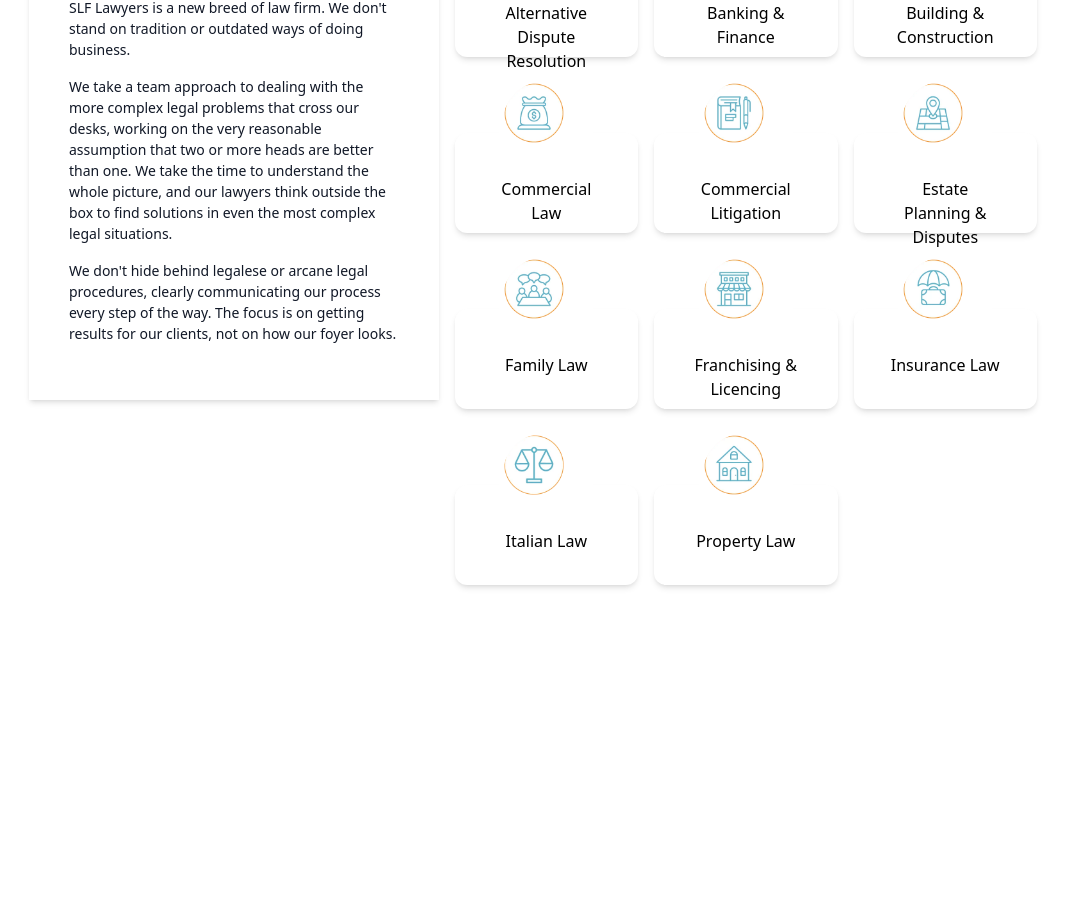
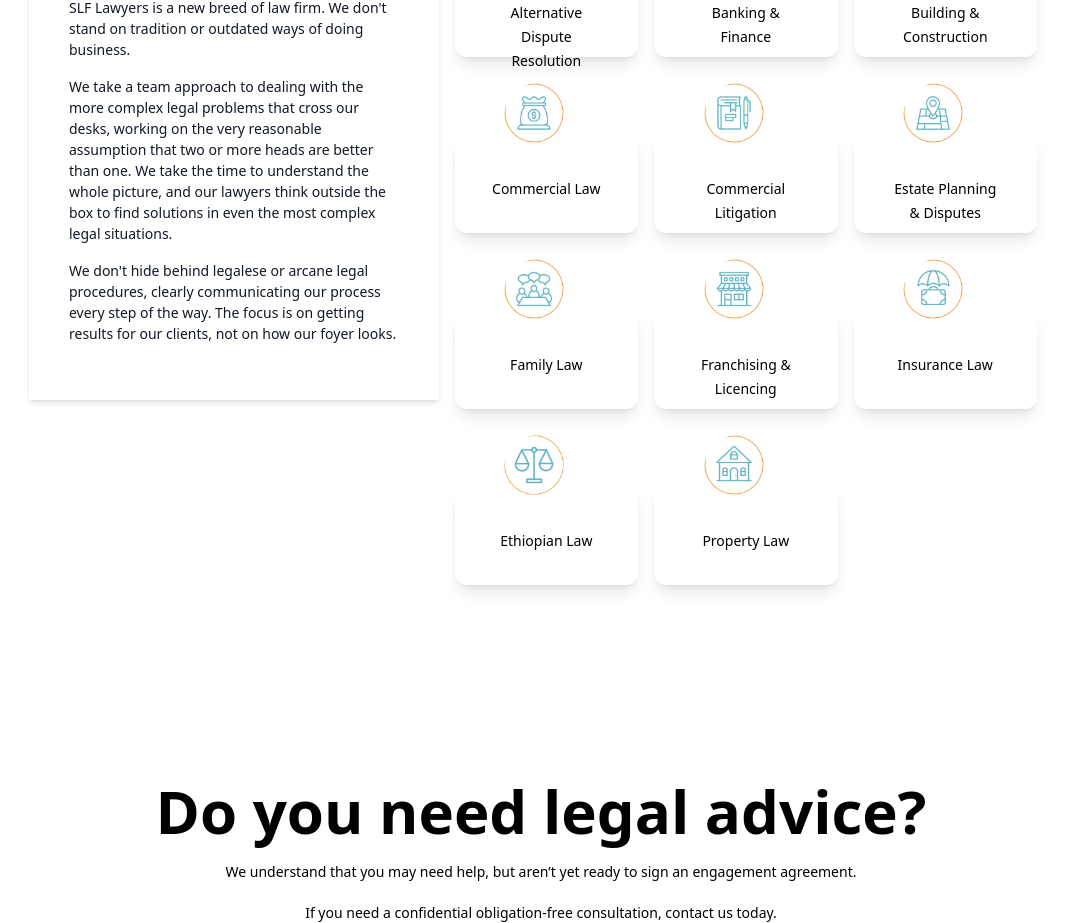
Before and after one commit to abenooo/lawyer_public_site, a Next.js app: page /about in a window 1280 px wide. Shown: the part 859-1782 px from the top of the page, without its empty margins (99-1167 px from the left). Before the commit the page ends 1640 px from the top, so only its background shows below. Built offline with nearby package versions, Linux system fonts and the light colour scheme.

Commit message:
Add legal advice section

```diff
--- a/pages/about.jsx
+++ b/pages/about.jsx
@@ -31,7 +31,7 @@ const About = () => {
       image: "/assets/about/Franchising & Licencing.webp",
     },
     { name: "Insurance Law", image: "/assets/about/Insurance Law.webp" },
-    { name: "Italian Law", image: "/assets/about/Italian Law.webp" },
+    { name: "Ethiopian Law", image: "/assets/about/Italian Law.webp" },
     { name: "Property Law", image: "/assets/about/Property Law.webp" },
   ];
 
@@ -104,7 +104,7 @@ const About = () => {
                     .toLowerCase()}`}
                 >
                   <div
-                    className="relative mb-9 rounded-xl py-8 px-7 bg-white shadow-md transition-all hover:shadow-lg sm:p-9 lg:px-6 xl:px-9"
+                    className="relative mb-9 rounded-xl py-8 px-7 bg-white shadow-lg transition-all hover:shadow-md sm:p-9 lg:px-6 xl:px-9"
                     style={{ height: "100px", width: "100%" }}
                   >
                     <div className="absolute top-10 left-1/2 transform -translate-x-1/2 -translate-y-full w-24 h-24 bg-white border-4 border-white rounded-full overflow-hidden">
@@ -114,7 +114,7 @@ const About = () => {
                         alt={category.name}
                       />
                     </div>
-                    <h3 className="pt-2 text-base font-medium text-body-color text-center ">
+                    <h3 className="pt-2 text-base font-sans  text-xs text-center md:text-xss sm:text-xss ">
                       {category.name}
                     </h3>
                   </div>
@@ -124,6 +124,21 @@ const About = () => {
           </div>
         </div>
       </div>
+
+      {/* do you need legal advice */}
+      <div className=" text-black flex flex-col gap-5 justify-center items-center">
+        <h1 className="text-black font-semibold text-6xl">
+          Do you need legal advice?
+        </h1>
+        <p className="ont-sans text-xs text-left">
+          We understand that you may need help, but aren’t yet ready to sign an
+          engagement agreement.
+          </p>
+          <p className="ont-sans text-xs text-left">
+          If you need a confidential obligation-free
+          consultation, contact us today.
+        </p>
+      </div>
     </>
   );
 };
```
